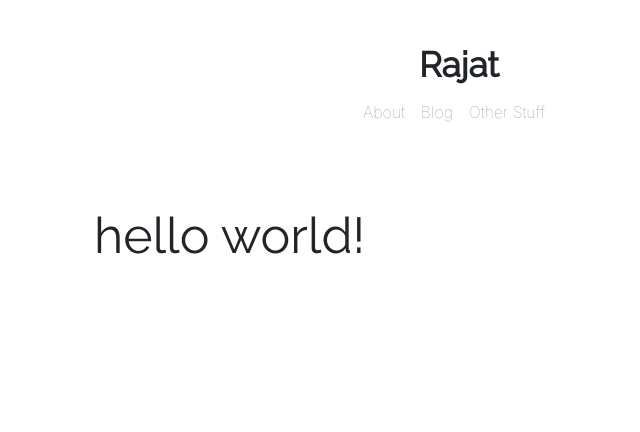
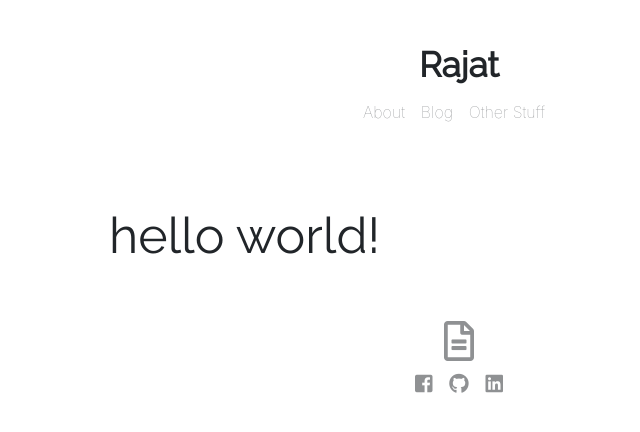
Before and after one commit to RajatRasal/rajatrasal.github.io, a Jekyll site: the page built from index.html, in a window 1280 px wide. Shown: the top 432 px of the page, without its empty margins (181-821 px from the left). Built offline with Jekyll 4.4.1, drawn with Linux system fonts in a browser that asks for light colours.

Commit message:
Add contact panel to bottom of site pages

```diff
--- /dev/null
+++ b/_includes/contact.html
@@ -0,0 +1,18 @@
+<div>
+  <a class="cv-ic">
+    <i class="far fa-file-alt fa-2x"></i>
+  </a>
+</div>
+<div>
+  <a class="fb-ic">
+    <i class="fab fa-facebook-square"></i>
+  </a>
+  &nbsp;
+  <a class="github-ic">
+    <i class="fab fa-github"></i>
+  </a>
+  &nbsp;
+  <a class="linkedin-ic">
+    <i class="fab fa-linkedin"></i>
+  </a>
+</div>
--- a/_includes/style.html
+++ b/_includes/style.html
@@ -2,3 +2,5 @@
 <link rel="stylesheet" href="/assets/css/styles.css">
 <!-- Bootstrap CSS -->
 <link rel="stylesheet" href="https://stackpath.bootstrapcdn.com/bootstrap/4.3.1/css/bootstrap.min.css" integrity="sha384-ggOyR0iXCbMQv3Xipma34MD+dH/1fQ784/j6cY/iJTQUOhcWr7x9JvoRxT2MZw1T" crossorigin="anonymous">
+<!-- Font Awesome -->
+<link rel="stylesheet" href="https://use.fontawesome.com/releases/v5.7.2/css/all.css" integrity="sha384-fnmOCqbTlWIlj8LyTjo7mOUStjsKC4pOpQbqyi7RrhN7udi9RwhKkMHpvLbHG9Sr" crossorigin="anonymous">
--- a/_layouts/default.html
+++ b/_layouts/default.html
@@ -6,12 +6,19 @@
     {% include style.html %}
   </head>
   <body>
-    <div class="container content">
+    <div class="container">
       <header class="masthead" align="center">
         {% include title.html %}
         {% include navigation.html %}
       </header>
-      {{ content }}
+      <div class="container content">
+        {{ content }}
+      </div>
+      <footer class="footer" align="center">
+        <div class="container">
+          {% include contact.html %}
+        </div>
+      </footer>
       {% include script.html %}
     </div>
   </body>
--- a/_sass/main.scss
+++ b/_sass/main.scss
@@ -17,6 +17,7 @@ html, body {
   color: $primary-color;
   font-family: $body-font-stack;
   display: block;
+  height: 100%;
 }
 
 .container {
@@ -86,3 +87,31 @@ nav small {
   font-weight: lighter;
   opacity: .5;
 }
+
+body {
+  display: flex;
+  flex-direction: column;
+}
+
+.content {
+  flex: 1 0 auto;
+}
+
+.footer {
+  flex-shrink: 0;
+}
+
+.footer {
+  padding-top: 2rem;
+  padding-bottom: 1rem;
+  margin-bottom: 3rem;
+  bottom: 0;
+}
+
+.footer div {
+  margin-top: .25rem;
+}
+
+.footer .far, .footer .fab {
+  opacity: .5;
+}
```
